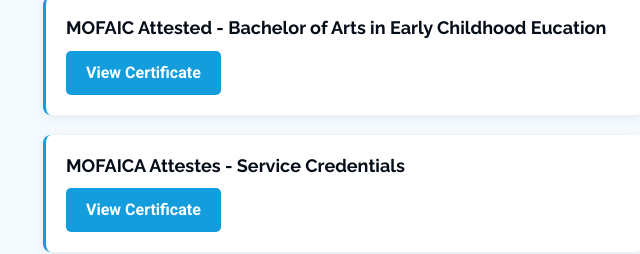
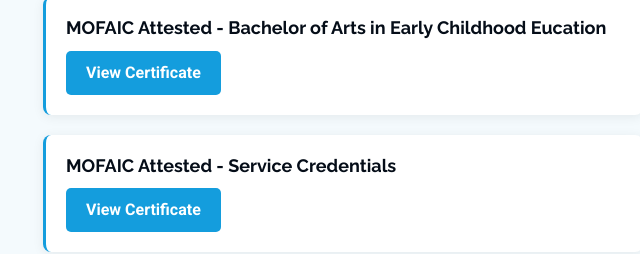
Before and after one commit to jeewnelumdeniya27-blip/Portfolio, a plain HTML site: page index.html in a window 1280 px wide. Shown: the part 3694-3948 px from the top of the page, 447-1087 px from the left. Drawn offline with Linux system fonts and the light colour scheme.

Commit message:
Update index.html

```diff
--- a/index.html
+++ b/index.html
@@ -295,7 +295,7 @@
       </div>
 
       <div class="cert-item">
-        <h4>MOFAICA Attestes - Service Credentials</h4>
+        <h4>MOFAIC Attested - Service Credentials</h4>
         <a href="https://drive.google.com/file/d/1Ds_Fg6FxNFozIC5Nb1qNE0Rr7Yz5_z1e/view?usp=drive_link" target="_blank" class="cert-btn">View Certificate</a>
       </div>
 
```
